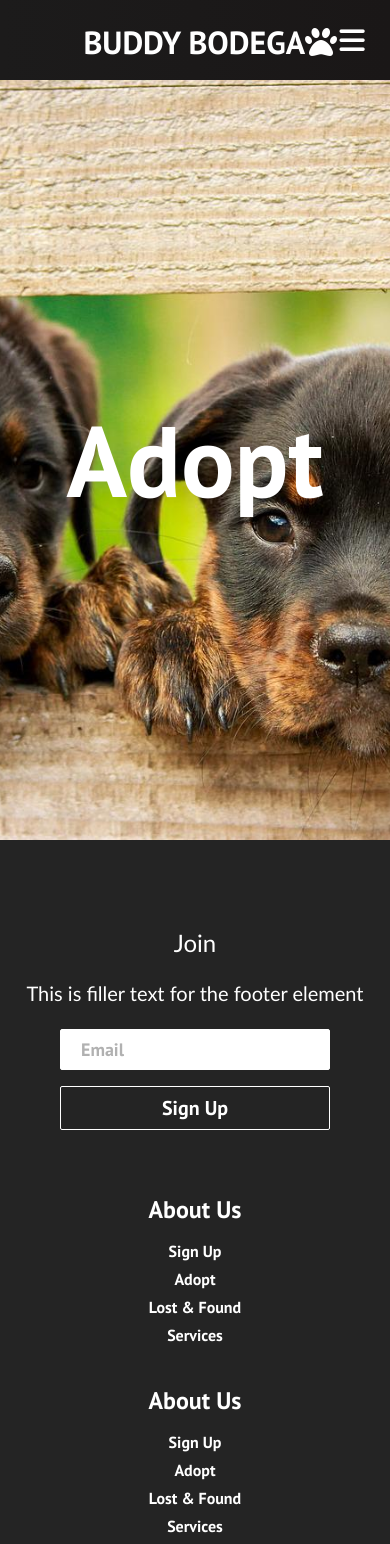
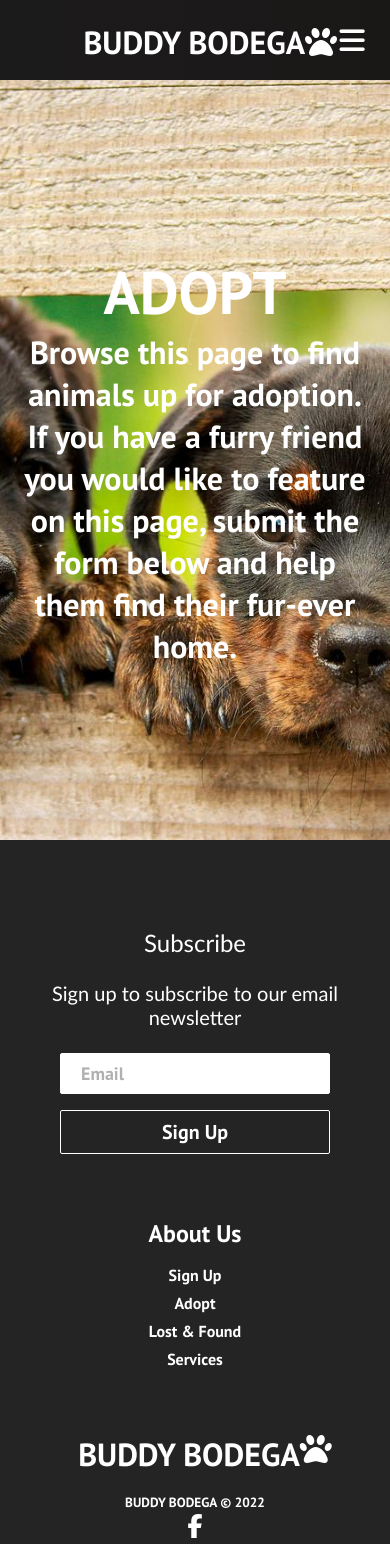
Before and after one commit to MeilaniNishimura/Buddy-Bodega, a React (Create React App) app: page /adopt in a window 390 px wide. Shown: the top 1544 px of the page. Built offline with nearby package versions, Linux system fonts and the light colour scheme.

Commit message:
front-end and mobile formatting complete

```diff
--- a/src/App.css
+++ b/src/App.css
@@ -11,6 +11,7 @@
 .adopt,
 .sign-up {
   display: flex;
+  flex-direction: column;
   height: 90vh;
   align-items: center;
   justify-content: center;
@@ -52,3 +53,62 @@
   color: #fff;
   font-size: 100px;
 }
+
+.services > p {
+  font-size: 32px;
+  margin-right: 20px;
+  margin-left: 20px;
+  text-align: center;
+}
+
+.adopt > p {
+  font-size: 32px;
+  margin-right: 20px;
+  margin-left: 20px;
+  text-align: center;
+}
+
+.lostandFound > p {
+  font-size: 32px;
+  margin-right: 20px;
+  margin-left: 20px;
+  text-align: center;
+}
+
+.sign-up > p {
+  font-size: 32px;
+  margin-right: 20px;
+  margin-left: 20px;
+  text-align: center;
+}
+
+@media screen and (max-width: 961px) {
+  .home,
+.services,
+.lostandFound,
+.adopt,
+.sign-up > h1 {
+      font-size: 70px;
+
+  }
+}
+
+@media screen and (max-width: 768px) {
+  .home,
+.services,
+.lostandFound,
+.adopt,
+.sign-up > h1  {
+      font-size: 50px;
+
+  }
+
+  .home,
+.services,
+.lostandFound,
+.adopt,
+.sign-up > p {
+      font-size: 30px;
+  }
+
+}
--- a/src/components/Cards.js
+++ b/src/components/Cards.js
@@ -5,7 +5,7 @@ import './Cards.css';
 export default function Cards() {
   return (
     <div className="cards">
-        <h1>LOREM IPSUM</h1>
+        <h1>OUR PAGES</h1>
         <div className="cards__container">
             <div className="cards__wrapper">
                 <ul className="cards__items">
--- a/src/components/Footer.css
+++ b/src/components/Footer.css
@@ -162,3 +162,7 @@
         flex-direction: column;
     }
 }
+
+i {
+    color: #fff;
+}
--- a/src/components/Footer.js
+++ b/src/components/Footer.js
@@ -8,10 +8,10 @@ function Footer() {
         <div className='footer-container'>
             <section className="footer-subscription">
                 <p className="footer-subscription-heading">
-                    Join
+                    Subscribe
                 </p>
                 <p className="footer-subscription-text">
-                    This is filler text for the footer element
+                    Sign up to subscribe to our email newsletter
                 </p>
                 <div className="input-areas">
                     <form>
@@ -23,14 +23,7 @@ function Footer() {
             <div className="footer-links">
                 <div className="footer-link-wrapper">
                     <div className="footer-link-items">
-                        <h2>About Us</h2>
-                        <Link to="/signup">Sign Up</Link>
-                        <Link to="/adopt">Adopt</Link>
-                        <Link to="/lostandFound">Lost & Found</Link>
-                        <Link to="/services">Services</Link>
-                    </div>
-                    <div className="footer-link-items">
-                        <h2>About Us</h2>
+                        <h2><a href='/'>About Us</a></h2>
                         <Link to="/signup">Sign Up</Link>
                         <Link to="/adopt">Adopt</Link>
                         <Link to="/lostandFound">Lost & Found</Link>
@@ -42,28 +35,29 @@ function Footer() {
                 <div className='social-media-wrap'>
                     <div className='footer-logo'>
                         <Link to='/' className='social-logo'>
-                            Buddy Bodega <i className="fa-solid fa-paw"></i>
+                            BUDDY BODEGA <i className="fa-solid fa-paw"></i>
 
                         </Link>
                     </div>
                     <div>
-                    <small className='website-rights'>Buddy Bodega &copy; 2022</small>
+                    <small className='website-rights'>BUDDY BODEGA &copy; 2022</small>
                     </div>
-                    <Link to='/' className='social-icon-link facebook'
+                    <Link to='https://www.facebook.com/' className='social-icon-link facebook'
                     target='_blank'
                     aria-label='Facebook'>
-                        <i className='fab fa-facebook-f'></i>
+                       <a href='https://www.facebook.com/' target='_blank'><i className='fab fa-facebook-f'></i></a>
                     </Link>
-                    <Link to='/' className='social-icon-link instagram'
+                    <Link to='https://www.instagram.com/sem/campaign/emailsignup/?campaign_id=13530334509&extra_1=s|c|547348909654|e|instagram%20%27|&placement=&creative=547348909654&keyword=instagram%20%27&partner_id=googlesem&extra_2=campaignid%3D13530334509%26adgroupid%3D126262421974%26matchtype%3De%26network%3Dg%26source%3Dnotmobile%26search_or_content%3Ds%26device%3Dc%26devicemodel%3D%26adposition%3D%26target%3D%26targetid%3Dkwd-1321618851291%26loc_physical_ms%3D9026837%26loc_interest_ms%3D%26feeditemid%3D%26param1%3D%26param2%3D&gclid=Cj0KCQjworiXBhDJARIsAMuzAuz_ZPg8paw14FdWpjR7DJ-uEnzXDuIFAjb1KjuT8nfxv9heU6yUt6saAhNREALw_wcB' className='social-icon-link instagram'
                     target='_blank'
                     aria-label='Instagram'>
-                        <i className='fab fa-instagram'></i>
+                        <a href='https://www.instagram.com/accounts/login/?source=auth_switcher' target='_blank'><i className='fab fa-instagram'></i></a>
                     </Link>
-                    <Link to='/' className='social-icon-link twitter'
+                    <Link to='https://twitter.com/?lang=en' className='social-icon-link twitter'
                     target='_blank'
                     aria-label='twitter'>
-                        <i className='fab fa-twitter'></i>
+                        <a href='https://twitter.com/?lang=en' target='_blank'><i className='fab fa-twitter'></i></a>
                     </Link>
+
                 </div>
             </section>
 
--- a/src/components/HeroSection.css
+++ b/src/components/HeroSection.css
@@ -65,3 +65,9 @@ video{
         width: 100%;
     }
 }
+
+.description {
+    text-align: center;
+    margin-left: 20px;
+    margin-right: 20px;
+}
--- a/src/components/HeroSection.js
+++ b/src/components/HeroSection.js
@@ -9,18 +9,9 @@ function HeroSection() {
       <video autoPlay loop muted >
         <source src={require("../capstone_images/background.mp4")} type='video/mp4' />
         </video>
-      <h1>PASS</h1>
-      <p>PASS</p>
-      <div className='hero-btns'>
-        <Button className='btns' buttonStyle='btn--outline'
-        buttonSize='btn--large'>
-            PASS
-        </Button>
-        <Button className='btns' buttonStyle='btn--primary'
-        buttonSize='btn--large'>
-            PASS2
-        </Button>
-      </div>
+      <h1>ABOUT US</h1>
+      <p className='description'>Our mission is to provide a space for local pet owners to thrive. Help us reunite pet owners with their lost buddies through our lost and found section,
+        and provide the best quality of life for their pets through our pet service locators. Search for animals in need of loving homes via our adopt page.</p>
     </div>
   )
 }
--- a/src/components/pages/Adopt.js
+++ b/src/components/pages/Adopt.js
@@ -2,5 +2,11 @@ import React from 'react'
 import '../../App.css'
 
 export default function Adopt() {
-    return <h1 className='adopt'>Adopt</h1>;
+    return (
+       <div className='adopt'>
+    <h1>ADOPT</h1>
+    <p> Browse this page to find animals up for adoption. If you have a furry friend you would like to feature on this page, submit the form below and help them find their fur-ever home.</p>
+      </div>
+
+    )
 }
--- a/src/components/pages/Home.js
+++ b/src/components/pages/Home.js
@@ -2,7 +2,7 @@ import React from 'react';
 import '../../App.css';
 import HeroSection from '../HeroSection';
 import Cards from '../Cards';
-import Footer from '../Footer';
+
 
 
 export default function Home() {
@@ -10,7 +10,6 @@ export default function Home() {
         <>
         <HeroSection />
         <Cards />
-        <Footer />
         </>
     );
 }
--- a/src/components/pages/LostandFound.js
+++ b/src/components/pages/LostandFound.js
@@ -2,5 +2,11 @@ import React from 'react'
 import '../../App.css'
 
 export default function LostandFound() {
-    return <h1 className='lostandFound'>Lost & Found</h1>;
+    return (
+       <div className='lostandFound'>
+    <h1>Lost & Found</h1>
+    <p> Our top priority at Buddy Bodega is reuniting missing pets with their owners. Please browse our lost pets section and see if you recognize any of these precious buddies! </p>
+      </div>
+
+    )
 }
--- a/src/components/pages/Services.js
+++ b/src/components/pages/Services.js
@@ -2,5 +2,11 @@ import React from 'react'
 import '../../App.css'
 
 export default function Services() {
-    return <h1 className='services'>Services</h1>;
+    return (
+       <div className='services'>
+    <h1> PET SERVICES</h1>
+    <p> Find popular professionals in your area to perform services such as vet care, dog walking, dog sitting, and more!</p>
+      </div>
+
+    )
 }
--- a/src/components/pages/Signup.js
+++ b/src/components/pages/Signup.js
@@ -2,5 +2,11 @@ import React from 'react'
 import '../../App.css'
 
 export default function SignUp() {
-    return <h1 className='sign-up'>Sign Up</h1>;
+    return (
+       <div className='sign-up'>
+    <h1>SIGN UP</h1>
+    <p> Sign up to submit forms or advertise your pet services. </p>
+      </div>
+
+    )
 }
```
